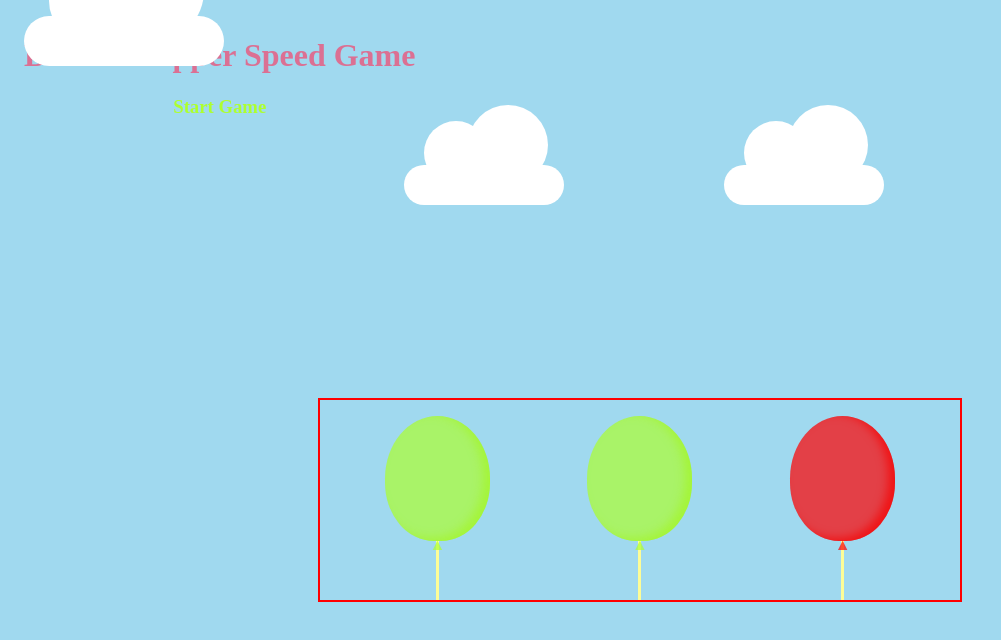
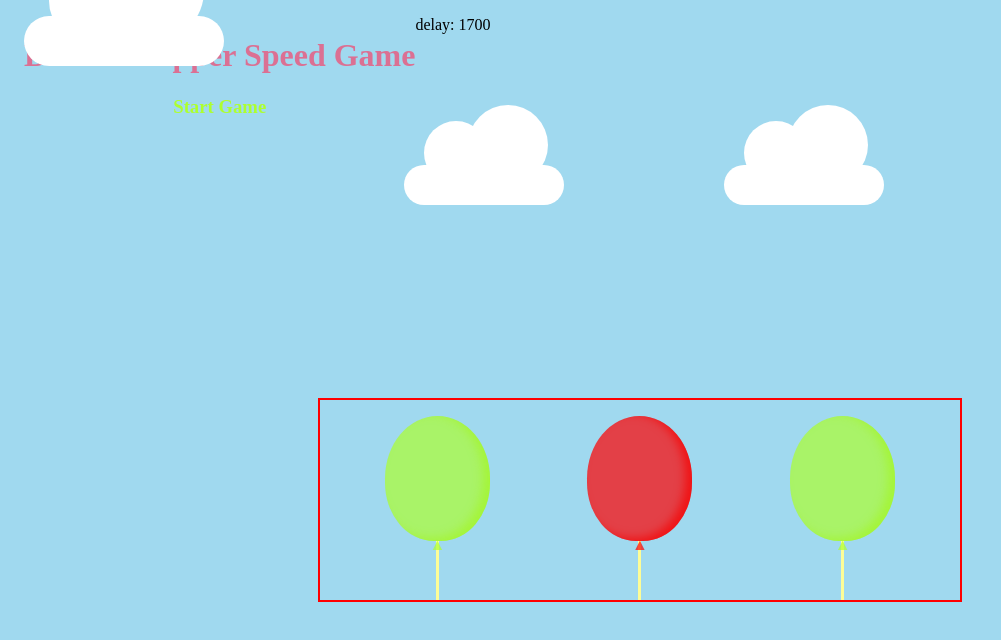
Before and after one commit to webAfrique/speed_game_react, a React (Vite) app: page / in a window 1280 px wide. Shown: the top 640 px of the page, without its empty margins (0-1001 px from the left). Built offline with nearby package versions, Linux system fonts and the light colour scheme; a web font is replaced by a local one.

Commit message:
create new Balloon and Balloons components and change setInterval logi to setTimeout as suggested by Nikita

```diff
--- a/src/App.jsx
+++ b/src/App.jsx
@@ -1,4 +1,4 @@
-//import { useState } from "react";
+import { useState, useEffect } from "react";
 import "./App.css";
 
 //import GameEnvironment from "./components/GameEnvironment";
--- /dev/null
+++ b/src/components/Balloon.jsx
@@ -0,0 +1,36 @@
+import React, { useState } from "react";
+
+function generateBalloonStyles(balloonColor) {
+  let r, g, b;
+  if (balloonColor === "red") {
+    r = 255;
+    g = 0;
+    b = 0;
+  } else if (balloonColor === "green") {
+    r = 173;
+    g = 255;
+    b = 47;
+  }
+
+  return {
+    backgroundColor: `rgba(${r},${g},${b},0.7)`,
+    color: `rgba(${r},${g},${b},0.7)`,
+    boxShadow: `inset -7px -3px 10px rgba(${r - 10},${g - 10},${b - 10},0.7)`,
+  };
+}
+
+export function Balloon({ color }) {
+  const [hidden, setHidden] = useState(false);
+  return (
+    <div
+      className="balloon"
+      style={{
+        ...generateBalloonStyles(color),
+        visibility: hidden ? "hidden" : undefined,
+      }}
+      onClick={() => {
+        setHidden(true);
+      }}
+    ></div>
+  );
+}
--- /dev/null
+++ b/src/components/Balloons.jsx
@@ -0,0 +1,24 @@
+import React, { useRef } from "react";
+
+import { Balloon } from "./Balloon";
+
+const BALLOON_AMOUNT = 3;
+
+function getRandomIndex(num) {
+  return Math.round(Math.random() * (num - 1));
+}
+
+export function Balloons() {
+  const redIndex = useRef(getRandomIndex(BALLOON_AMOUNT)).current;
+  return (
+    <div className="balloon-container">
+      {Array(BALLOON_AMOUNT)
+        .fill(null)
+        .map((_, index) => {
+          return (
+            <Balloon key={index} color={index == redIndex ? "red" : "green"} />
+          );
+        })}
+    </div>
+  );
+}
--- a/src/components/GameBalloons.jsx
+++ b/src/components/GameBalloons.jsx
@@ -1,29 +1,21 @@
-import { useState } from "react";
+import { useState, useEffect, useRef } from "react";
+import { Balloon } from "./Balloon";
+import { Balloons } from "./Balloons";
 
-function generateBalloonStyles(balloonColor) {
-  let r, g, b;
-  if (balloonColor === "red") {
-    r = 255;
-    g = 0;
-    b = 0;
-  } else if (balloonColor === "green") {
-    r = 173;
-    g = 255;
-    b = 47;
+function createBalloons(num) {
+  const max = num - 1;
+  const min = 0;
+  const rand = Math.floor(Math.random() * (max - min + 1)) + min;
+  let balloonsArray = [];
+
+  for (let index = 0; index < num; index++) {
+    if (index === rand) {
+      balloonsArray.push("red");
+    } else {
+      balloonsArray.push("green");
+    }
   }
-
-  return {
-    backgroundColor: `rgba(${r},${g},${b},0.7)`,
-    color: `rgba(${r},${g},${b},0.7)`,
-    boxShadow: `inset -7px -3px 10px rgba(${r - 10},${g - 10},${b - 10},0.7)`,
-  };
-}
-
-function popBalloon(event) {
-  event.target.style.visibility = "hidden";
-}
-
-function generateBalloons(num) {
+  /* function generateBalloons(num) {
   const max = num - 1;
   const min = 0;
   const rand = Math.floor(Math.random() * (max - min + 1)) + min;
@@ -49,17 +41,27 @@ function generateBalloons(num) {
         ></div>
       );
     }
-  }
+  } */
   return balloonsArray;
 }
 
 function GameBalloons() {
-  const [balloons, setBalloons] = useState(generateBalloons(3));
+  const delay = useRef(2000);
+  const [round, setRound] = useState(0);
+  useEffect(() => {
+    setTimeout(() => {
+      if (delay.current > 100) {
+        delay.current = delay.current - 100;
+      }
+      setRound(round + 1);
+    }, delay.current);
+  }, [round]);
 
   return (
-    <div className="balloon-container">
-      {balloons.map((balloon) => balloon)}
-    </div>
+    <>
+      {" "}
+      <Balloons key={round} /> delay: {delay.current}{" "}
+    </>
   );
 }
 
```
